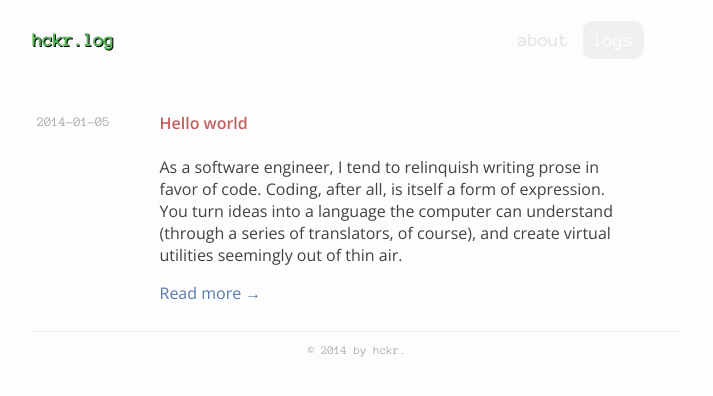
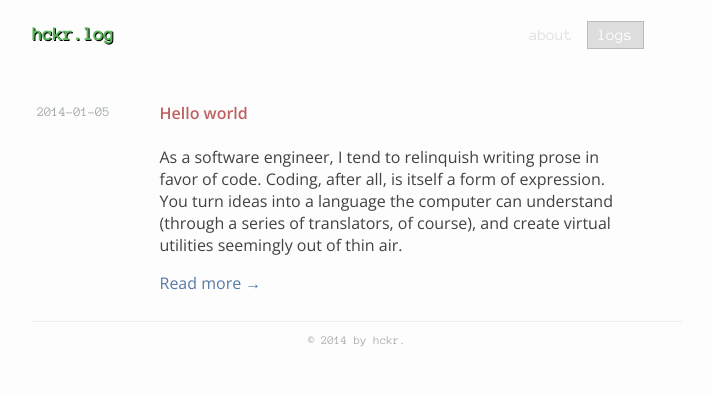
Before and after one commit to bitjockey42/astrohckr.github.io, a Jekyll site: the page built from index.md, in a window 1280 px wide. Shown: the top 396 px of the page, without its empty margins (283-996 px from the left). Built offline with Jekyll 4.4.1, drawn with Linux system fonts in a browser that asks for light colours; Markdown is read by kramdown in place of the engine named in the settings.

Commit message:
Made header link.

```diff
--- a/_includes/header.html
+++ b/_includes/header.html
@@ -1,7 +1,7 @@
 <header>
   <div class="row">
   <div class="col-1">
-    <h3 class="header-site-title">{{ site.title }}.log</h3>
+    <h3><a class="header-site-title" href="{{ site.url }}">{{ site.title }}.log</a></h3>
   </div>
 
   <div class="col-2">
--- a/assets/stylesheets/nav.css
+++ b/assets/stylesheets/nav.css
@@ -17,10 +17,9 @@
     color: #dfdfdf;
     text-decoration: none;
     font-family: "Anonymous Pro", sans-serif;
-    font-size: 14pt;
+    font-size: 12pt;
     text-transform: lowercase;
-    padding: 10px 10px;
-    border-radius: 10px;
+    padding: 5px 10px;
 }
 
 .nav-item:hover {
@@ -30,5 +29,6 @@
 
 .nav-item-active {
     color: #fff;
-    background: #f0f0f0;
+    background: #ddd;
+    border: solid 1px #bbb;
 }
```
